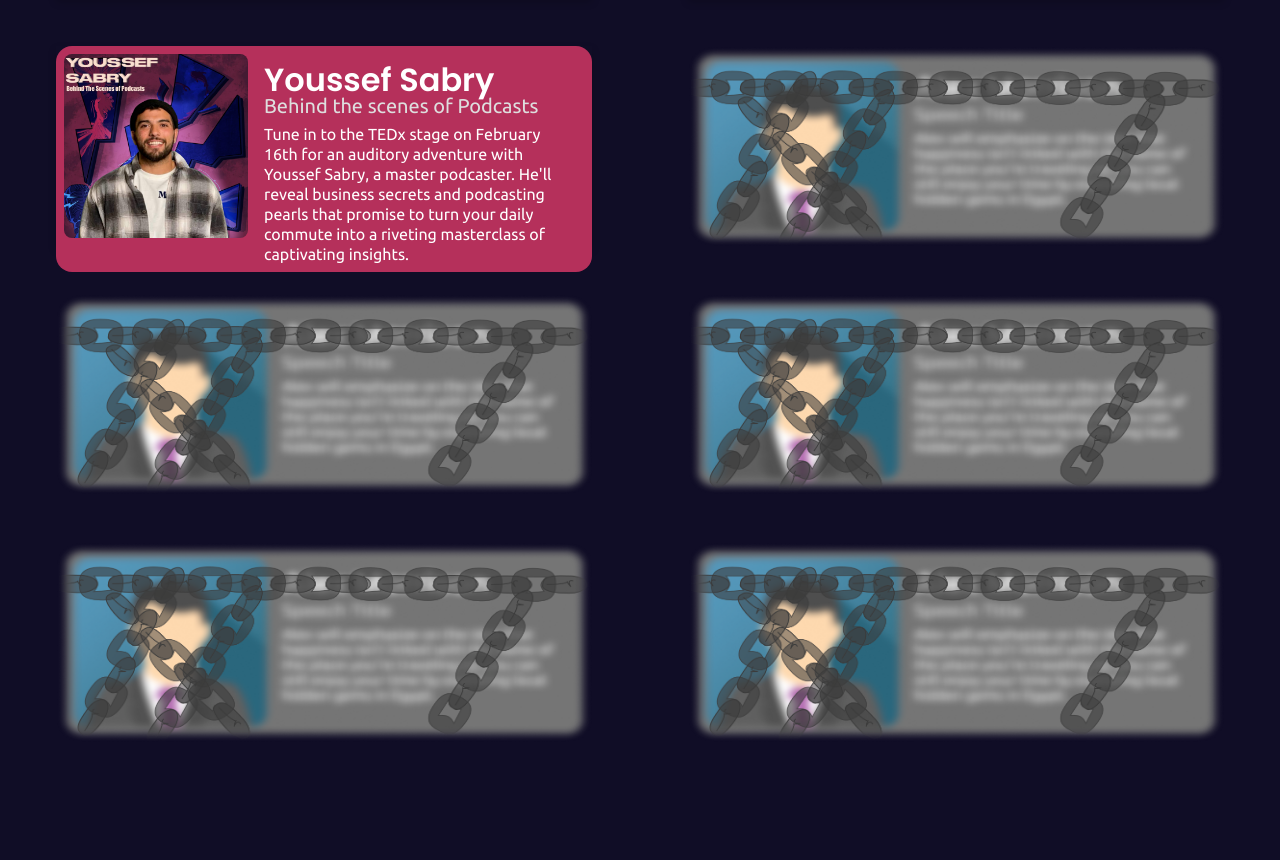
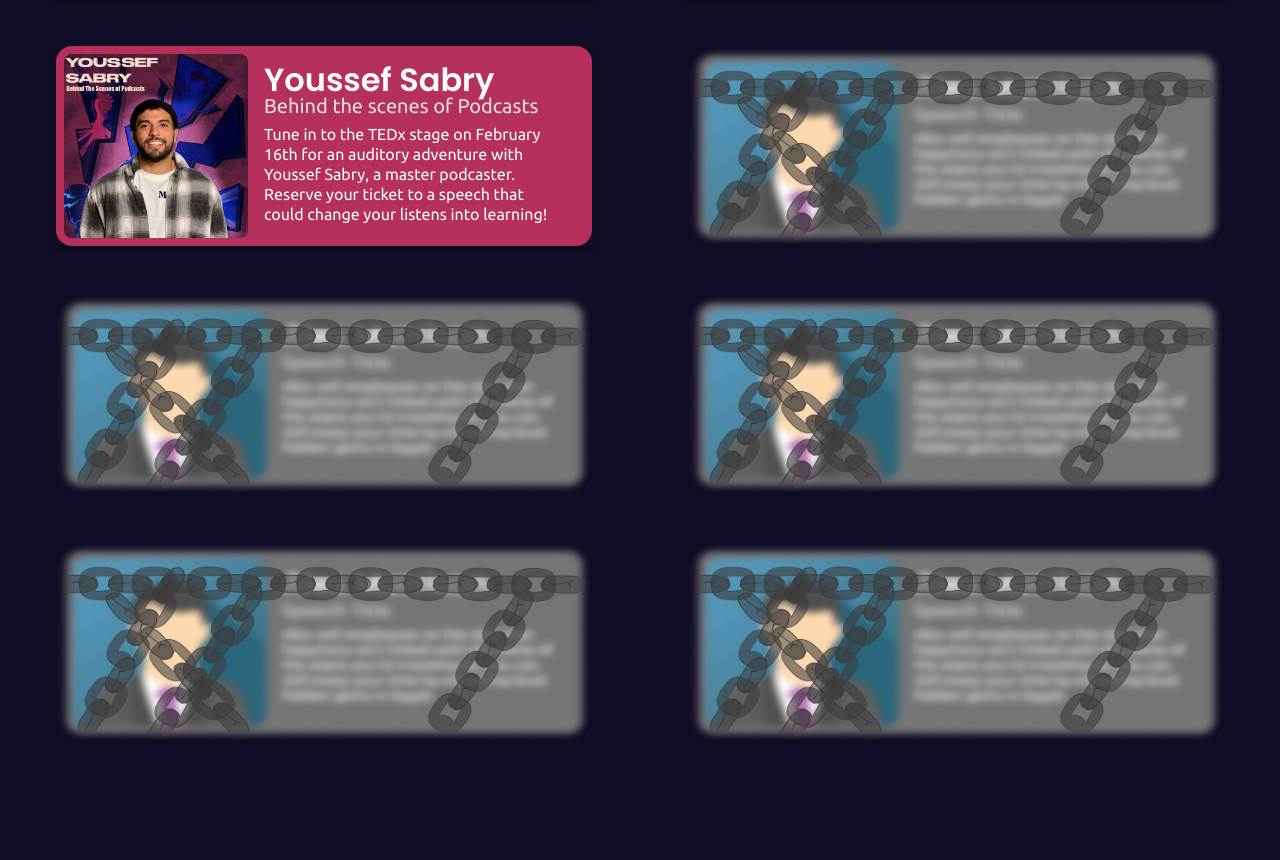
Before and after one commit to AlyMobarak/TEDxBedayia-24, a Next.js app: page / in a window 1280 px wide. Shown: the part 1850-2710 px from the top of the page. Built offline with nearby package versions, Linux system fonts and the light colour scheme.

Commit message:
Fixed overflowing small description.

```diff
--- a/views/Home/Speakers/speakers.tsx
+++ b/views/Home/Speakers/speakers.tsx
@@ -58,7 +58,7 @@
             <div id="speakers-container1" className='max-phone:p-0 max-phone:m-0 max-phone:flex-col'>
                 { speakerCard("Ibrahim Abdelfatah", "The Science of Sleep", "Discover the science of the perfect nap with Ibrahim Abdelfattah at TEDx'24! Uncover the latest evidence-based sleep strategies for peak rejuvenation.", "Has the perfect nap been lying in wait for science to unveil its mysteries? Ibrahim Abdelfattah, our first speaker, will crack the science of perfect naps at this year's TEDx. Join us at TEDx'24 & discover evidence-based sleep science secrets!", "/speakers/ibrahim-abdelfatah.png", "bima.abf") }
                 { speakerCard("Seif Aly", "Power of Multi-Talent", "Delve into his life as a passionate filmmaker and watch as he reveals how animated marvels are born from the fusion of media. Anticipate a journey that promises to dazzle your senses!", "Seif Aly, a multi-talented kaleidoscope of creativity, will share his journey as a passionate filmmaker on the TEDx stage. Seif will help you travel into the compelling world of animation; a world where bright landscapes emerge from the blurred boundaries of other media! Await his speech at TEDx 2024!!", "/speakers/seif-aly.png", "seifali.1") }
-                { speakerCard("Youssef Sabry", "Behind the scenes of Podcasts", "Tune in to the TEDx stage on February 16th for an auditory adventure with Youssef Sabry, a master podcaster. He'll reveal business secrets and podcasting pearls that promise to turn your daily commute into a riveting masterclass of captivating insights.", "From microphone to mindshare, Youssef Sabry, a podcast owner, will take the TEDx stage on the 16th of February. In a speech centered around business secrets & his podcast, Youssef will definitely transform your commute into a masterclass with his alluring insights! Don't miss his speech!", "/speakers/youssef-sabry.png", "youssefsabry") }
+                { speakerCard("Youssef Sabry", "Behind the scenes of Podcasts", "Tune in to the TEDx stage on February 16th for an auditory adventure with Youssef Sabry, a master podcaster. Reserve your ticket to a speech that could change your listens into learning!", "From microphone to mindshare, Youssef Sabry, a podcast owner, will take the TEDx stage on the 16th of February. In a speech centered around business secrets & his podcast, Youssef will definitely transform your commute into a masterclass with his alluring insights! Don't miss his speech!", "/speakers/youssef-sabry.png", "youssefsabry") }
                 { chainedCard() }
                 { chainedCard() }
             </div>
```
